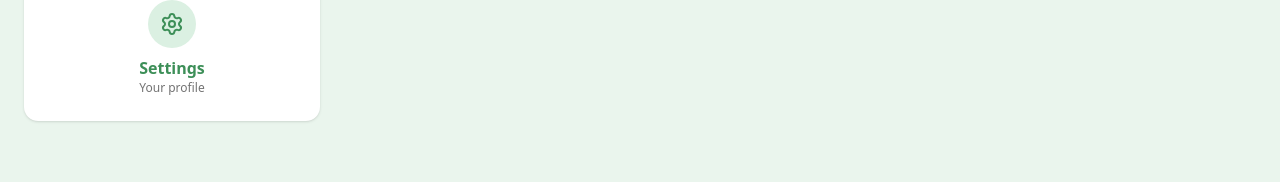
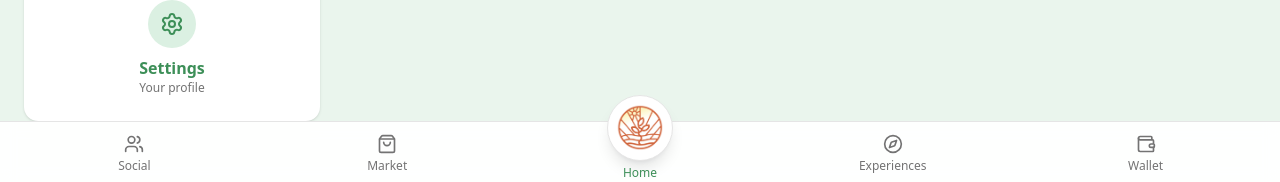
Before and after one commit to neilnicky/eko-marketplace, a Next.js app: page / in a window 1280 px wide. Shown: the part 615-797 px from the top of the page. Built offline with nearby package versions, Linux system fonts and the light colour scheme; no server answers.

Commit message:
feat: add bottom navigation bar

```diff
--- a/src/app/layout.tsx
+++ b/src/app/layout.tsx
@@ -1,5 +1,6 @@
 import AppHeader from "@/components/app-header/AppHeader";
 import "./globals.css";
+import BottomNavBar from "@/components/bottom-nav/BottomNavBar";
 
 export default function RootLayout({
   children,
@@ -26,6 +27,7 @@ export default function RootLayout({
         />
         <AppHeader />
         {children}
+        <BottomNavBar />
       </body>
     </html>
   );
--- a/src/components/bottom-nav/BottomNavBar.tsx
+++ b/src/components/bottom-nav/BottomNavBar.tsx
@@ -1,7 +1,178 @@
-import React from 'react'
+"use client";
 
-export default function BottomNavBar() {
+import { menuItems } from "@/constants/bottomNavMenu";
+import Image from "next/image";
+import Link from "next/link";
+import { usePathname } from "next/navigation";
+import React, { useMemo } from "react";
+import type { LucideIcon } from "lucide-react";
+
+// Types for better type safety
+interface MenuItem {
+  name: string;
+  path: string;
+  icon: LucideIcon;
+  isLogo?: boolean;
+}
+
+interface NavItemProps {
+  item: MenuItem;
+  isActive: boolean;
+}
+
+// Constants
+const COMPANY_LOGO = {
+  src: "/assets/ekomart_logo.png",
+  alt: "Nova Logo",
+  width: 427,
+  height: 423,
+} as const;
+
+const NAVIGATION_CONFIG = {
+  height: "h-16",
+  maxWidth: "max-w-7xl",
+  zIndex: "z-30",
+} as const;
+
+// Utility function for determining active state
+const getIsActive = (itemPath: string, currentPath: string): boolean => {
+  // Handle home/root path specifically
+  if (itemPath === "Home" || itemPath === "/") {
+    return currentPath === "/" || currentPath === "/Home";
+  }
+
+  // For other paths, check if current path starts with item path
+  // Ensure exact matching to avoid false positives
+  const normalizedItemPath = itemPath.startsWith("/")
+    ? itemPath
+    : `/${itemPath}`;
+  const normalizedCurrentPath = currentPath || "/";
+
   return (
-    <div>BottomNavBar</div>
-  )
-}
+    normalizedCurrentPath === normalizedItemPath ||
+    normalizedCurrentPath.startsWith(`${normalizedItemPath}/`)
+  );
+};
+
+// Memoized Logo Navigation Item Component
+const LogoNavItem = React.memo<NavItemProps>(({ item, isActive }) => (
+  <Link
+    href={item.path}
+    className="flex flex-col items-center justify-center p-1 flex-1 relative -top-4 group"
+    aria-label={`Navigate to ${item.name}`}
+    prefetch={true}
+  >
+    <div className="p-2 bg-card rounded-full shadow-lg border border-border group-hover:shadow-xl transition-shadow duration-200">
+      <div className="relative h-12 w-12">
+        <Image
+          src={COMPANY_LOGO.src}
+          alt={COMPANY_LOGO.alt}
+          className="object-contain"
+          width={COMPANY_LOGO.width}
+          height={COMPANY_LOGO.height}
+          sizes="48px"
+          priority={true}
+          quality={90}
+        />
+      </div>
+    </div>
+    <span
+      className={`text-xs mt-1 truncate transition-colors duration-200 ${
+        isActive
+          ? "text-primary font-medium"
+          : "text-muted-foreground group-hover:text-foreground"
+      }`}
+    >
+      {item.name}
+    </span>
+  </Link>
+));
+
+LogoNavItem.displayName = "LogoNavItem";
+
+// Memoized Regular Navigation Item Component
+const RegularNavItem = React.memo<NavItemProps>(({ item, isActive }) => {
+  const Icon = item.icon;
+
+  return (
+    <Link
+      href={item.path}
+      className="flex flex-col items-center justify-center p-1 min-w-0 flex-1 group"
+      aria-label={`Navigate to ${item.name}`}
+      aria-current={isActive ? "page" : undefined}
+      prefetch={true}
+    >
+      <Icon
+        className={`h-5 w-5 transition-colors duration-200 ${
+          isActive
+            ? "text-primary"
+            : "text-muted-foreground group-hover:text-foreground"
+        }`}
+        aria-hidden="true"
+      />
+      <span
+        className={`text-xs mt-1 truncate max-w-full transition-colors duration-200 ${
+          isActive
+            ? "text-primary font-medium"
+            : "text-muted-foreground group-hover:text-foreground"
+        }`}
+      >
+        {item.name}
+      </span>
+    </Link>
+  );
+});
+
+RegularNavItem.displayName = "RegularNavItem";
+
+// Main Bottom Navigation Bar Component
+const BottomNavBar: React.FC = () => {
+  const pathname = usePathname();
+
+  // Memoize the navigation items with their active states
+  const navigationItems = useMemo(() => {
+    return menuItems.map((item) => ({
+      ...item,
+      isActive: getIsActive(item.path, pathname),
+    }));
+  }, [pathname]);
+
+  // Early return if no menu items
+  if (!navigationItems.length) {
+    return null;
+  }
+
+  return (
+    <nav
+      className={`fixed bottom-0 left-0 right-0 ${NAVIGATION_CONFIG.height} bg-card border-t border-border ${NAVIGATION_CONFIG.zIndex} backdrop-blur-sm bg-card/95`}
+      role="navigation"
+      aria-label="Bottom navigation"
+    >
+      <div
+        className={`flex justify-around items-center h-full ${NAVIGATION_CONFIG.maxWidth} mx-auto px-2`}
+      >
+        {navigationItems.map((item) => {
+          if (item.isLogo) {
+            return (
+              <LogoNavItem
+                key={`logo-${item.name}`}
+                item={item}
+                isActive={item.isActive}
+              />
+            );
+          }
+
+          return (
+            <RegularNavItem
+              key={`nav-${item.name}-${item.path}`}
+              item={item}
+              isActive={item.isActive}
+            />
+          );
+        })}
+      </div>
+    </nav>
+  );
+};
+
+export default BottomNavBar;
--- a/src/components/dashboard/DashboardFeatureGrid.tsx
+++ b/src/components/dashboard/DashboardFeatureGrid.tsx
@@ -1,7 +1,7 @@
 import Link from "next/link";
 import React from "react";
 import { Card, CardContent } from "../ui/card";
-import { FEATURE_ITEMS } from "@/constants/features";
+import { FEATURE_ITEMS } from "@/constants/dashboardFeatures";
 
 export default function DashboardFeatureGrid() {
   return (
--- /dev/null
+++ b/src/constants/bottomNavMenu.ts
@@ -0,0 +1,9 @@
+import { Compass, HomeIcon, ShoppingBag, Users, Wallet } from "lucide-react";
+
+export const menuItems = [
+  { name: "Social", icon: Users, path: "social" },
+  { name: "Market", icon: ShoppingBag, path: "market" },
+  { name: "Home", icon: HomeIcon, path: "/", isLogo: true },
+  { name: "Experiences", icon: Compass, path: "experiences" },
+  { name: "Wallet", icon: Wallet, path: "wallet" },
+];
```
Also changed, not shown: src/constants/dashboardFeatures.ts (renamed from src/constants/features.ts).
